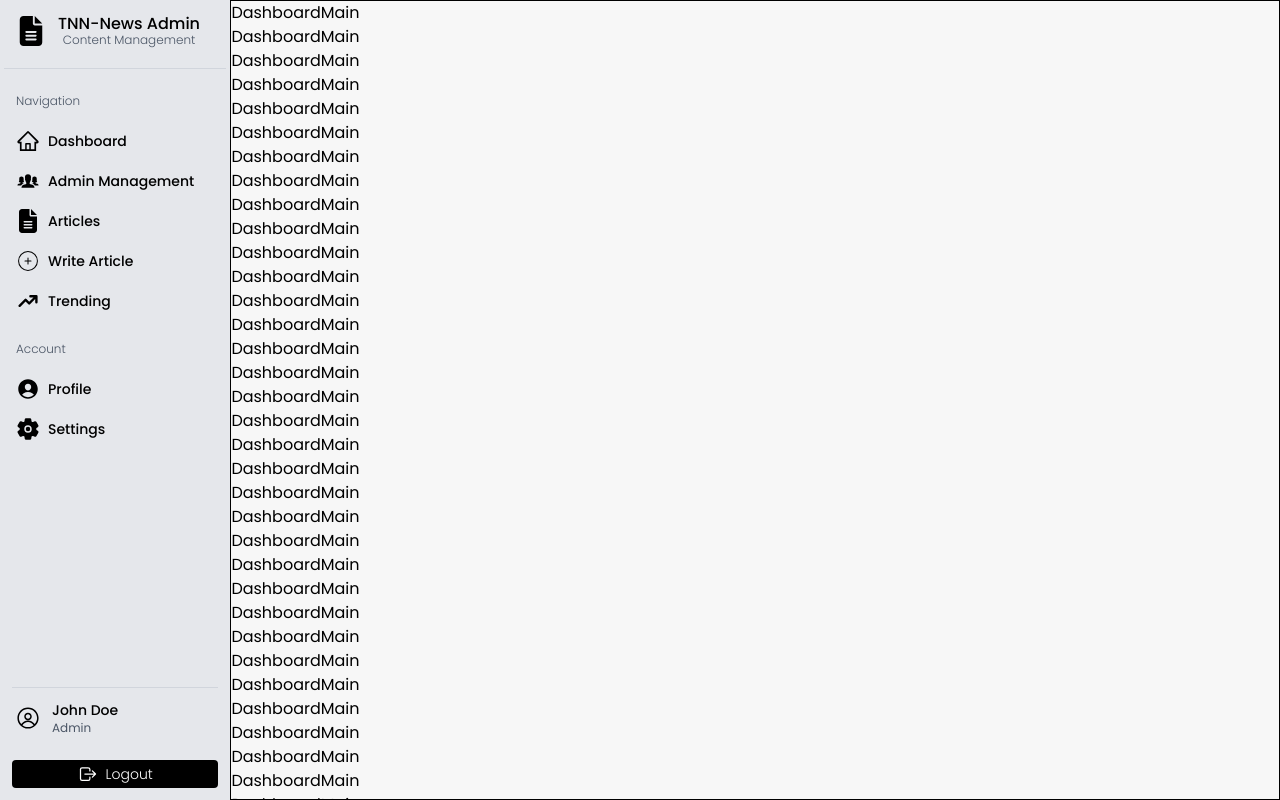
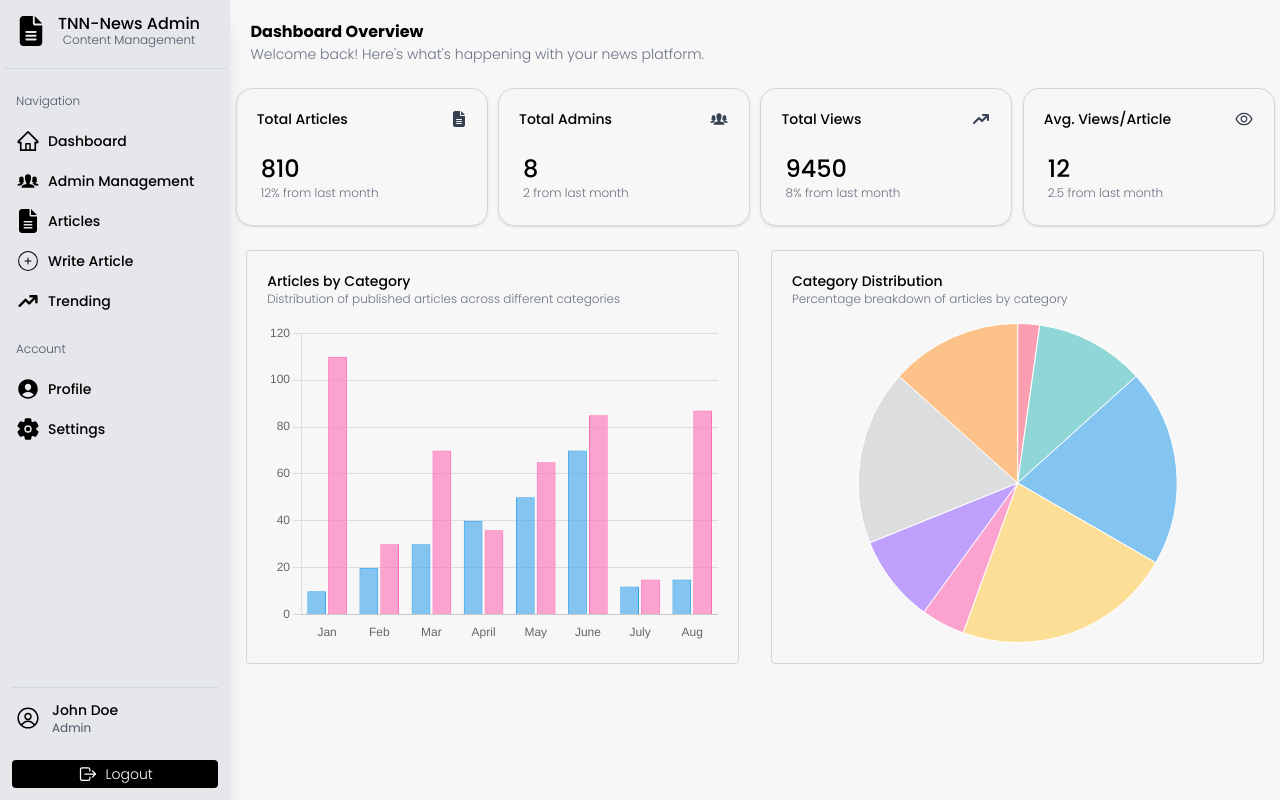
Before and after one commit to CodeshShubh/TNN-Frontend, a React (Vite) app: page /dashboard in a window 1280 px wide. Built offline with nearby package versions, Linux system fonts and the light colour scheme.

Commit message:
pie,bar,chartjs react-chartjs-2

```diff
--- a/package.json
+++ b/package.json
@@ -13,6 +13,7 @@
     "@tailwindcss/vite": "^4.1.12",
     "chart.js": "^4.5.0",
     "react": "^19.1.1",
+    "react-chartjs-2": "^5.3.0",
     "react-dom": "^19.1.1",
     "react-icons": "^5.5.0",
     "react-router-dom": "^7.8.2",
--- a/src/dashboard/Dashboard.tsx
+++ b/src/dashboard/Dashboard.tsx
@@ -11,7 +11,7 @@ const Dashboard = () => {
             </div>
 
             {/* main */}
-            <div className="border w-[82%] overflow-y-auto">
+            <div className=" w-[82%] overflow-y-auto">
                 <DashboardMain />
             </div>
 
--- a/src/dashboard/DashboardMain.tsx
+++ b/src/dashboard/DashboardMain.tsx
@@ -1,94 +1,37 @@
+import CardDashboard from "./dash_comp/CardDashboard"
+import { FaFileLines } from "react-icons/fa6";
+import { IoIosPeople } from "react-icons/io";
+import { HiTrendingUp } from "react-icons/hi";
+import { AiOutlineEye } from "react-icons/ai";
+import CardDashbord2 from "./dash_comp/CardDashbord2";
 
 
 const DashboardMain = () => {
     return (
         <section className="">
-            <h1>DashboardMain</h1>
-            <h1>DashboardMain</h1>
-            <h1>DashboardMain</h1>
-            <h1>DashboardMain</h1>
-            <h1>DashboardMain</h1>
-            <h1>DashboardMain</h1>
-            <h1>DashboardMain</h1>
-            <h1>DashboardMain</h1>
-            <h1>DashboardMain</h1>
-            <h1>DashboardMain</h1>
-            <h1>DashboardMain</h1>
-            <h1>DashboardMain</h1>
-            <h1>DashboardMain</h1>
-            <h1>DashboardMain</h1>
-            <h1>DashboardMain</h1>
-            <h1>DashboardMain</h1>
-            <h1>DashboardMain</h1>
-            <h1>DashboardMain</h1>
-            <h1>DashboardMain</h1>
-            <h1>DashboardMain</h1>
-            <h1>DashboardMain</h1>
-            <h1>DashboardMain</h1>
-            <h1>DashboardMain</h1>
-            <h1>DashboardMain</h1>
-            <h1>DashboardMain</h1>
-            <h1>DashboardMain</h1>
-            <h1>DashboardMain</h1>
-            <h1>DashboardMain</h1>
-            <h1>DashboardMain</h1>
-            <h1>DashboardMain</h1>
-            <h1>DashboardMain</h1>
-            <h1>DashboardMain</h1>
-            <h1>DashboardMain</h1>
-            <h1>DashboardMain</h1>
-            <h1>DashboardMain</h1>
-            <h1>DashboardMain</h1>
-            <h1>DashboardMain</h1>
-            <h1>DashboardMain</h1>
-            <h1>DashboardMain</h1>
-            <h1>DashboardMain</h1>
-            <h1>DashboardMain</h1>
-            <h1>DashboardMain</h1>
-            <h1>DashboardMain</h1>
-            <h1>DashboardMain</h1>
-            <h1>DashboardMain</h1>
-            <h1>DashboardMain</h1>
-            <h1>DashboardMain</h1>
-            <h1>DashboardMain</h1>
-            <h1>DashboardMain</h1>
-            <h1>DashboardMain</h1>
-            <h1>DashboardMain</h1>
-            <h1>DashboardMain</h1>
-            <h1>DashboardMain</h1>
-            <h1>DashboardMain</h1>
-            <h1>DashboardMain</h1>
-            <h1>DashboardMain</h1>
-            <h1>DashboardMain</h1>
-            <h1>DashboardMain</h1>
-            <h1>DashboardMain</h1>
-            <h1>DashboardMain</h1>
-            <h1>DashboardMain</h1>
-            <h1>DashboardMain</h1>
-            <h1>DashboardMain</h1>
-            <h1>DashboardMain</h1>
-            <h1>DashboardMain</h1>
-            <h1>DashboardMain</h1>
-            <h1>DashboardMain</h1>
-            <h1>DashboardMain</h1>
-            <h1>DashboardMain</h1>
-            <h1>DashboardMain</h1>
-            <h1>DashboardMain</h1>
-            <h1>DashboardMain</h1>
-            <h1>DashboardMain</h1>
-            <h1>DashboardMain</h1>
-            <h1>DashboardMain</h1>
-            <h1>DashboardMain</h1>
-            <h1>DashboardMain</h1>
-            <h1>DashboardMain</h1>
-            <h1>DashboardMain</h1>
-            <h1>DashboardMain</h1>
-            <h1>DashboardMain</h1>
-            <h1>DashboardMain</h1>
-            <h1>DashboardMain</h1>
-            <h1>DashboardMain</h1>
-            <h1>DashboardMain</h1>
-            <h1>DashboardMain</h1>
+
+            <div className="p-4 m-1">
+                <h1 className="font-bold">Dashboard Overview</h1>
+                <p className="font-light text-sm text-gray-500">Welcome back! Here's what's happening with your news platform.</p>
+            </div>
+
+{/* cards1 */}
+            <div className=" w-full flex justify-around items-center">
+                <CardDashboard heading={"Total Articles"} counts={810} percentage={"12%"}
+                    svg={<FaFileLines className="size-4 text-gray-700" />} />
+                <CardDashboard heading={"Total Admins"} counts={8} percentage={"2"}
+                    svg={<IoIosPeople className="size-5 text-gray-700" />} />
+                <CardDashboard heading={"Total Views"} counts={9450} percentage={"8%"}
+                    svg={<HiTrendingUp className="size-5 text-gray-700" />} />
+                <CardDashboard heading={"Avg. Views/Article"} counts={12} percentage={"2.5"}
+                    svg={<AiOutlineEye className="size-5 text-gray-700" />} />
+            </div>
+
+     {/* Cards2 */}
+            <div>
+              <CardDashbord2/>
+            </div>
+
         </section>
     )
 }
--- a/src/dashboard/dash_comp/AsideDashboard.tsx
+++ b/src/dashboard/dash_comp/AsideDashboard.tsx
@@ -8,8 +8,10 @@ import { RxAvatar } from "react-icons/rx";
 import { Link } from "react-router-dom";
 
 const AsideDashboard = () => {
+
+
   return (
-    <section className="bg-gray-200 p-1 h-full flex flex-col ">
+    <section className="bg-gray-200 p-1 h-full flex flex-col shadow-xl ">
 
       {/* header */}
       <div className="p-1 m-2 flex justify-start gap-3 items-center ">
--- /dev/null
+++ b/src/dashboard/dash_comp/CardDashboard.tsx
@@ -0,0 +1,24 @@
+
+type CardProps = {
+    heading: string,
+    counts: number,
+    percentage: string,
+    svg: React.ReactNode
+}
+
+const CardDashboard = ({ heading, counts, percentage, svg }: CardProps) => {
+    return (
+        <div className="space-y-5 border border-gray-300 shadow w-[24%] p-5 m-1 rounded-2xl">
+            <div className="flex justify-between items-center ">
+                <h1 className="font-medium text-sm">{heading}</h1>
+                {svg}
+            </div>
+            <div className="flex flex-col p-1">
+                <h1 className="font-medium text-2xl">{counts}</h1>
+                <p className="font-light text-xs text-gray-500">{percentage} from last month</p>
+            </div>
+        </div>
+    )
+}
+
+export default CardDashboard
--- /dev/null
+++ b/src/dashboard/dash_comp/CardDashbord2.tsx
@@ -0,0 +1,120 @@
+import { Bar, Pie } from "react-chartjs-2"
+import { Chart, BarElement, ArcElement, LinearScale, CategoryScale, Tooltip, Title, Legend, type ChartOptions } from "chart.js";
+
+Chart.register(BarElement, ArcElement, LinearScale, CategoryScale, Tooltip, Title, Legend)
+
+
+
+const commonOptions: ChartOptions<"bar"> = {
+  responsive: true,
+  maintainAspectRatio: false,
+  plugins: {
+    legend: { display: false },
+    title: { display: false, text: "Total Articles" }
+  },
+  scales: {
+    x: { grid: { display: false } },
+    y: { beginAtZero: true }
+  }
+};
+// logic for current month showing
+ const allMonths = ["Jan", "Feb", "Mar", "April", "May", "June", "July", "Aug", "Sept", "Oct", "Nov", "Dec"]
+
+const currentMonth = new Date().getMonth();
+
+const labels = allMonths.slice(0, currentMonth+1) // because we got less moth when we use new Date for sept 8+1
+
+
+
+
+const barData = {
+  labels,
+  datasets: [
+    {
+      label: "Total Articles",
+      data: [10, 20, 30, 40, 50, 70, 12, 15, 90, 100, 106, 200].slice(0,labels.length),
+      backgroundColor: [
+        "rgba(54, 162, 235, 0.6)"
+      ],
+      borderColor: "rgb(54, 162, 235)",
+      borderWidth: 1
+    },
+    {
+      label: "Views Count",
+      data: [110, 30, 70, 36, 65, 85, 15, 87, 40, 10, 60, 100],
+      backgroundColor: [
+        "rgba(255, 105, 180, 0.6)"
+      ],
+      borderColor: "rgba(255, 105, 180)",
+      borderWidth: 1
+    }
+
+  ]
+}
+
+// Options for Pie chart
+const pieOptions: ChartOptions<"pie"> = {
+  responsive: true,
+  maintainAspectRatio: false,
+  plugins: {
+    legend: { display: false },
+    title: { text: "Articles Category", display: false },
+  },
+
+}
+
+const pieData = {
+  labels: ["भारत", "चुनाव", "मनोरंजन", "लाइफस्टाइल", "खेल", "लाइव", "इंटरव्यू", "शॉपिंग"],
+  datasets: [
+    {
+      label: "Article Category",
+      data: [10, 50, 90, 100, 20, 40, 80, 60],
+      backgroundColor: [
+        "rgba(255, 99, 132, 0.6)",
+        "rgba(75, 192, 192, 0.6)",
+        "rgba(54, 162, 235, 0.6)",
+        "rgba(255, 205, 86, 0.6)",
+        "rgba(255, 105, 180, 0.6)",
+        "rgba(153, 102, 255, 0.6)",
+        "rgba(201, 203, 207, 0.6)",
+        "rgba(255, 159, 64, 0.6)"
+      ],
+      borderColor: "white",
+      borderWidth: 1
+    }
+  ]
+
+}
+
+
+const CardDashbord2 = () => {
+  return (
+    <div className=" flex w-full justify-around mt-5">
+      {/* barChart */}
+      <div className="border border-gray-300 rounded w-[47%] p-5 space-y-4">
+        <div>
+          <h1 className="font-medium text-sm">Articles by Category</h1>
+          <p className="font-light text-xs text-gray-500">Distribution of published articles across different categories</p>
+        </div>
+
+        <div>
+          <Bar data={barData} options={commonOptions} className="size-80" />
+        </div>
+      </div>
+
+      {/* pie Chart */}
+      <div className="border border-gray-300 rounded w-[47%] p-5 space-y-4">
+        <div>
+          <h1 className="font-medium text-sm">Category Distribution</h1>
+          <p className="font-light text-xs text-gray-500">Percentage breakdown of articles by category</p>
+        </div>
+        <div>
+          <Pie data={pieData} options={pieOptions} className="size-80" />
+        </div>
+      </div>
+
+    </div>
+  )
+}
+
+export default CardDashbord2
```
Also changed, not shown: 1 other file (tests, documents, lock files or other folders).
